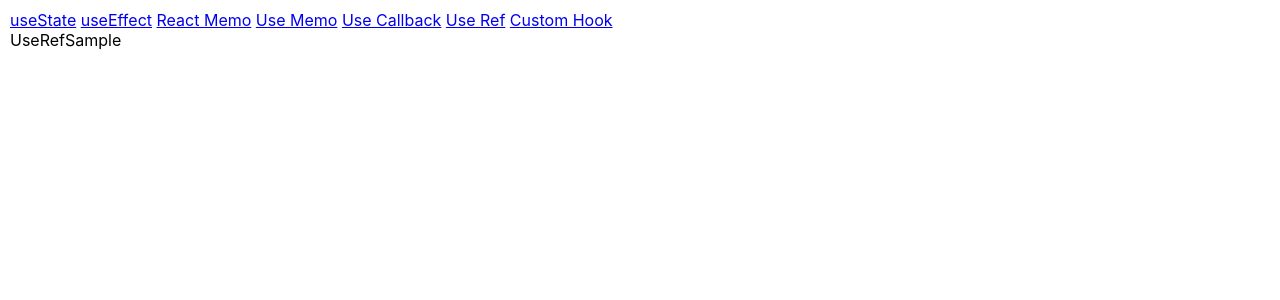
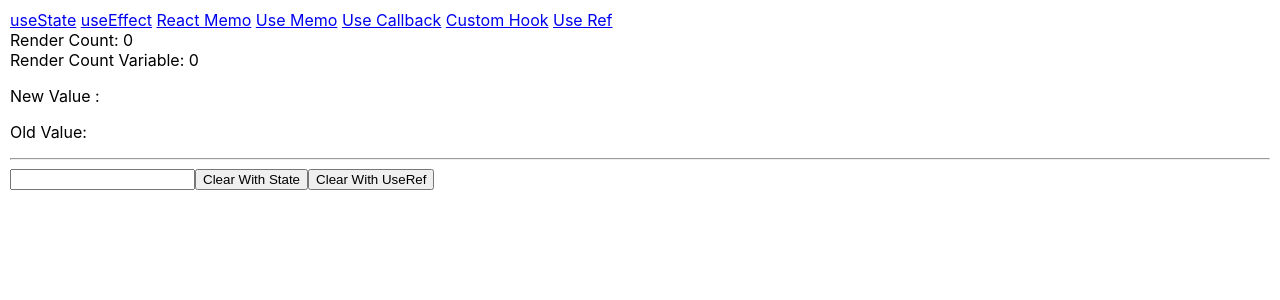
Before and after one commit to neominalsolutions/reactoptimization, a React (Create React App) app: page /useRef in a window 1280 px wide. Shown: the top 300 px of the page. Built offline with nearby package versions, Linux system fonts and the light colour scheme.

Commit message:
UseRefSample

```diff
--- a/public/index.html
+++ b/public/index.html
@@ -29,6 +29,9 @@
   <body>
     <noscript>You need to enable JavaScript to run this app.</noscript>
     <div id="root"></div>
+    <!-- <script>
+      let nmbb = 1;
+    </script> -->
     <!--
       This HTML file is a template.
       If you open it directly in the browser, you will see an empty page.
--- a/src/App.tsx
+++ b/src/App.tsx
@@ -60,6 +60,10 @@ function App() {
 					path: 'customHook',
 					Component: customHookSample,
 				},
+				{
+					path: 'useref',
+					Component: UseRefSample,
+				},
 			],
 		},
 	]);
--- a/src/demo/useRef/UseRefSample.tsx
+++ b/src/demo/useRef/UseRefSample.tsx
@@ -1,9 +1,70 @@
-import React from 'react'
+import React, { useEffect, useRef, useState } from 'react';
+
+// global değişken tanımı spa uygulama olduğundan dolayı tarayıcı refleshlene kadar değerini korur.uygulama genelinde bir global değişken haline gelir.
+// bu davranış sebebi ile spa uygulamalarda verilen merkezi olarak global değişken olarak tutulduğu mekanizmalar ortaya çıktı (Context API, Redux)
+// let renderCountVariable: number = 0; // normal değişken
 
 function UseRefSample() {
-  return (
-    <div>UseRefSample</div>
-  )
+	// her bir render alındığında componentin kaç adet render altığını tutan değişkenimiz
+	// render sonrası değişken değerleri sıfılanacağı için bu değişken değerlerini memoize etmek.
+	// useRef render tetiklemez ve aynı zamanda senkron ifadelerin render sürecinde kaybolmaması için performans amaçlı tercih edilir.
+	const renderCount = useRef<number>(0);
+	const [input, setInput] = useState<string>('');
+	const inputOld = useRef<string>('');
+	console.log('...rendering');
+	const inputElementRef = useRef<HTMLInputElement>(null);
+	// local olarak function içine tanımladığı takdirde ise her renderda sıfırlanır.
+	// ozaman her render durumunda değerini koruyan componentten ayrılınca ise sıfırlanan bir değişken tanımı yapmam gerekirse useRef yardımıma koşuyor.
+
+	let renderCountVariable: number = 0;
+
+	useEffect(() => {
+		renderCount.current = renderCount.current + 1;
+		renderCountVariable++;
+		console.log('renderCount', renderCount);
+		console.log('renderCountVariable', renderCountVariable);
+	}, [input]);
+
+	return (
+		<div>
+			Render Count: {renderCount.current}
+			<br></br>
+			Render Count Variable: {renderCountVariable}
+			<p>New Value :{input}</p>
+			<p>Old Value: {inputOld.current}</p>
+			<hr></hr>
+			<input
+				ref={inputElementRef}
+				value={input}
+				onChange={(e: any) => {
+					inputOld.current = input; // old value
+					setInput(e.target.value);
+				}}
+			/>
+			<button
+				onClick={() => {
+					setInput('');
+				}}
+			>
+				Clear With State
+			</button>
+			<button
+				onClick={() => {
+					// document.getElementById() gerçek domdan elementi yakalıyıp value temizledik.
+					// bu sebeple virtual dom üzerinde bir müdehale etmediğimizden render tetiklenmedi.
+					if (inputElementRef.current) {
+						inputElementRef.current.value = '';
+						inputElementRef.current.focus();
+						inputElementRef.current.style.backgroundColor = 'blue';
+						inputElementRef.current.style.color = 'white'; // repaint, reflow işlemine tabi tutmadan elementin real domdaki referansını güncelledik.
+						// inputElementRef.current.value = '15';
+					}
+				}}
+			>
+				Clear With UseRef
+			</button>
+		</div>
+	);
 }
 
-export default UseRefSample
+export default UseRefSample;
--- a/src/layout/Layout.tsx
+++ b/src/layout/Layout.tsx
@@ -10,8 +10,8 @@ function Layout() {
 				<Link to="/reactMemo">React Memo</Link>{' '}
 				<Link to="/useMemo">Use Memo</Link>{' '}
 				<Link to="/useCallback">Use Callback</Link>{' '}
+				<Link to="/customHook">Custom Hook</Link>{' '}
 				<Link to="/useRef">Use Ref</Link> {'  '}
-				<Link to="/customHook">Custom Hook</Link>
 			</nav>
 			<main>
 				<Outlet />
```
